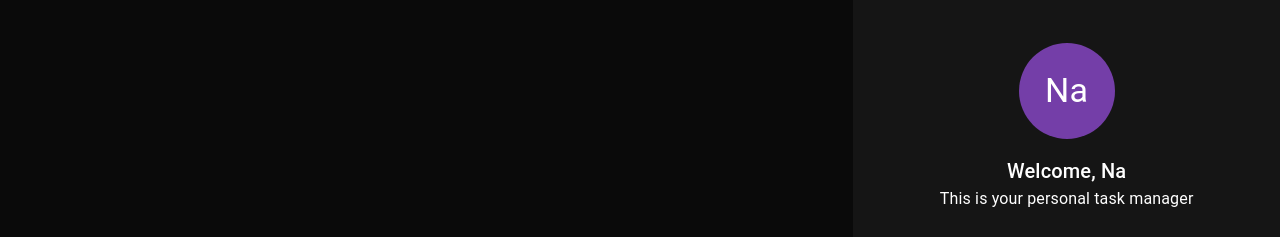
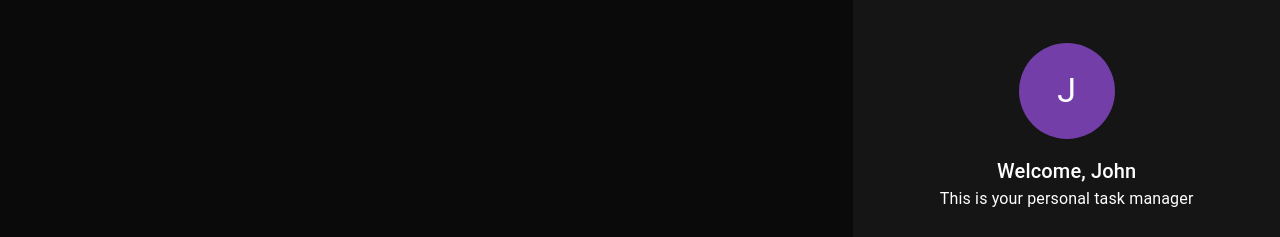
Before and after one commit to na-lin/todo-react-node-ts, a React (Create React App) app: page / in a window 1280 px wide. Shown: the part 273-510 px from the top of the page. Built offline with nearby package versions, Linux system fonts and the light colour scheme.

Commit message:
use prop-types for type safety

```diff
--- a/package.json
+++ b/package.json
@@ -13,6 +13,7 @@
     "@types/node": "^16.18.23",
     "@types/react": "^18.0.35",
     "@types/react-dom": "^18.0.11",
+    "prop-types": "^15.8.1",
     "react": "^18.2.0",
     "react-dom": "^18.2.0",
     "react-scripts": "5.0.1",
--- a/src/components/profile/Profile.tsx
+++ b/src/components/profile/Profile.tsx
@@ -1,9 +1,14 @@
 import React, { FC, ReactElement } from 'react';
+
+// React props types
+import PropTypes from 'prop-types';
 
 // MUI
 import { Avatar, Box, Typography } from '@mui/material';
 
-const Profile: FC = (): ReactElement => {
+const Profile: FC = (props: any): ReactElement => {
+  // destructure
+  const { name = 'John' } = props;
   return (
     <Box
       display="flex"
@@ -20,11 +25,11 @@ const Profile: FC = (): ReactElement => {
         }}
       >
         <Typography variant="h4" color="text.primary">
-          Na
+          {`${name.substring(0, 1)}`}
         </Typography>
       </Avatar>
       <Typography variant="h6" color="text.primary">
-        Welcome, Na
+        Welcome, {name}
       </Typography>
       <Typography variant="body1" color="text.primary">
         This is your personal task manager
@@ -34,3 +39,7 @@ const Profile: FC = (): ReactElement => {
 };
 
 export default Profile;
+
+Profile.propTypes = {
+  name: PropTypes.string,
+};
```
Also changed, not shown: 1 other file (tests, documents, lock files or other folders).
